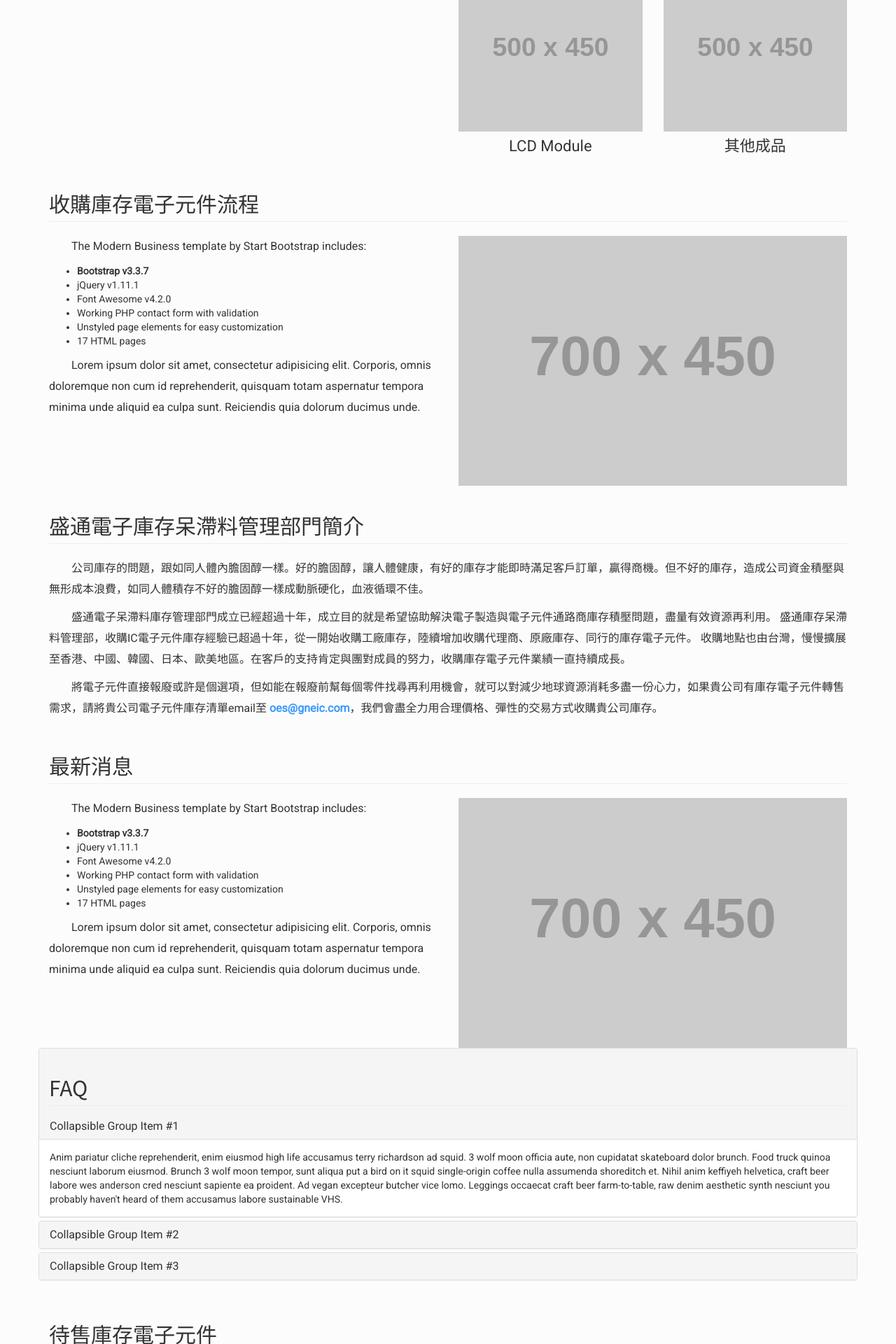
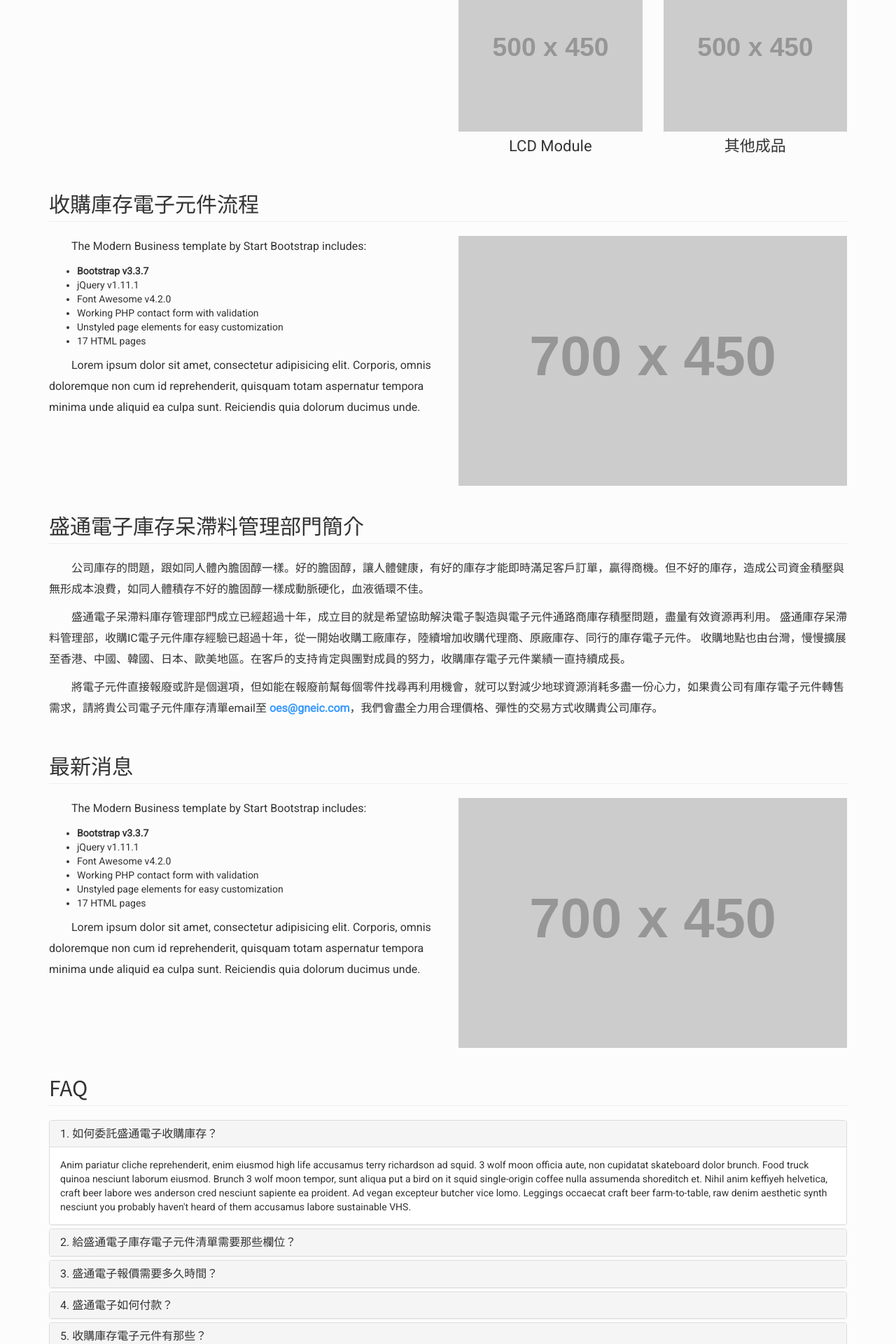
Before and after one commit to johnson0903/GNE-website, a PHP site: page / in a window 1280 px wide. Shown: the part 1760-3680 px from the top of the page at 70% size. Run offline with PHP 8.4, Linux system fonts and the light colour scheme; grey boxes labelled with a size stand in for pictures from a placeholder-image service; some libraries are stand-ins or nearby versions.

Commit message:
FAQ完成 調整navbar順序

```diff
--- a/css/modern-business.css
+++ b/css/modern-business.css
@@ -50,7 +50,7 @@ figcaption {
 }
 
 .contact-nav{
-  background-color: #333333;
+  background-color: #535353;
   height: 30px;
   display: flex;
   align-items: center;
--- a/index.html
+++ b/index.html
@@ -112,24 +112,13 @@
       <div class="collapse navbar-collapse" id="bs-example-navbar-collapse-1">
         <ul class="nav navbar-nav navbar-right">
           <li>
+            <a class="page-scroll" href="#section-procedure">收購庫存電子元件流程</a>
+          </li>
+          <li>
             <a class="page-scroll" href="#section-OEM_about">庫存呆滯料管理部門簡介</a>
           </li>
           <li>
             <a class="page-scroll" href="#section-news">最新消息</a>
-          </li>
-          <li class="dropdown">
-            <a href="#" class="dropdown-toggle" data-toggle="dropdown">服務項目 <b class="caret"></b></a>
-            <ul class="dropdown-menu">
-              <li>
-                <a href="blog-home-1.html">收購庫存電子元件流程</a>
-              </li>
-              <li>
-                <a href="blog-home-2.html">Blog Home 2</a>
-              </li>
-              <li>
-                <a href="blog-post.html">Blog Post</a>
-              </li>
-            </ul>
           </li>
           <li>
             <a class="page-scroll" href="#section-FAQ">FAQ</a>
@@ -321,7 +310,7 @@
     </div>
     <!-- /.row -->
 
-    <div class="row " id="section-process">
+    <div class="row " id="section-procedure">
       <div class="col-lg-12">
         <h2 class="page-header">收購庫存電子元件流程</h2>
       </div>
@@ -350,9 +339,8 @@
       </div>
       <div class="col-md-12">
         <p>公司庫存的問題，跟如同人體內膽固醇一樣。好的膽固醇，讓人體健康，有好的庫存才能即時滿足客戶訂單，贏得商機。但不好的庫存，造成公司資金積壓與無形成本浪費，如同人體積存不好的膽固醇一樣成動脈硬化，血液循環不佳。</p>
-        <p>盛通電子呆滯料庫存管理部門成立已經超過十年，成立目的就是希望協助解決電子製造與電子元件通路商庫存積壓問題，盡量有效資源再利用。
-盛通庫存呆滯料管理部，收購IC電子元件庫存經驗已超過十年，從一開始收購工廠庫存，陸續增加收購代理商、原廠庫存、同行的庫存電子元件。
-收購地點也由台灣，慢慢擴展至香港、中國、韓國、日本、歐美地區。在客戶的支持肯定與團對成員的努力，收購庫存電子元件業績一直持續成長。</p>
+        <p>盛通電子呆滯料庫存管理部門成立已經超過十年，成立目的就是希望協助解決電子製造與電子元件通路商庫存積壓問題，盡量有效資源再利用。 盛通庫存呆滯料管理部，收購IC電子元件庫存經驗已超過十年，從一開始收購工廠庫存，陸續增加收購代理商、原廠庫存、同行的庫存電子元件。 收購地點也由台灣，慢慢擴展至香港、中國、韓國、日本、歐美地區。在客戶的支持肯定與團對成員的努力，收購庫存電子元件業績一直持續成長。
+        </p>
         <p>
           將電子元件直接報廢或許是個選項，但如能在報廢前幫每個零件找尋再利用機會，就可以對減少地球資源消耗多盡一份心力，如果貴公司有庫存電子元件轉售需求，請將貴公司電子元件庫存清單email至 <span id="email">oes@gneic.com</span>，我們會盡全力用合理價格、彈性的交易方式收購貴公司庫存。
         </p>
@@ -388,46 +376,116 @@
       <div class="col-lg-12">
         <h2 class="page-header">FAQ</h2>
       </div>
-      <div class="panel-group" id="accordion" role="tablist" aria-multiselectable="true">
+      <div class="col-lg-12 panel-group" id="accordion" role="tablist" aria-multiselectable="true">
         <div class="panel panel-default">
-    <div class="panel-heading" role="tab" id="headingOne">
+          <div class="panel-heading" role="tab" id="heading1">
             <h4 class="panel-title">
-        <a role="button" data-toggle="collapse" data-parent="#accordion" href="#collapseOne" aria-expanded="true" aria-controls="collapseOne">
-          Collapsible Group Item #1
+              <a role="button" data-toggle="collapse" data-parent="#accordion" href="#collapse1" aria-expanded="true" aria-controls="collapse1">
+                1.  如何委託盛通電子收購庫存？
               </a>
             </h4>
           </div>
-    <div id="collapseOne" class="panel-collapse collapse in" role="tabpanel" aria-labelledby="headingOne">
+          <div id="collapse1" class="panel-collapse collapse in" role="tabpanel" aria-labelledby="heading1">
             <div class="panel-body">
-        Anim pariatur cliche reprehenderit, enim eiusmod high life accusamus terry richardson ad squid. 3 wolf moon officia aute, non cupidatat skateboard dolor brunch. Food truck quinoa nesciunt laborum eiusmod. Brunch 3 wolf moon tempor, sunt aliqua put a bird on it squid single-origin coffee nulla assumenda shoreditch et. Nihil anim keffiyeh helvetica, craft beer labore wes anderson cred nesciunt sapiente ea proident. Ad vegan excepteur butcher vice lomo. Leggings occaecat craft beer farm-to-table, raw denim aesthetic synth nesciunt you probably haven't heard of them accusamus labore sustainable VHS.
+              Anim pariatur cliche reprehenderit, enim eiusmod high life accusamus terry richardson ad squid. 3 wolf moon officia aute, non cupidatat skateboard dolor brunch. Food truck quinoa nesciunt laborum eiusmod. Brunch 3 wolf moon tempor, sunt aliqua put a bird
+              on it squid single-origin coffee nulla assumenda shoreditch et. Nihil anim keffiyeh helvetica, craft beer labore wes anderson cred nesciunt sapiente ea proident. Ad vegan excepteur butcher vice lomo. Leggings occaecat craft beer farm-to-table,
+              raw denim aesthetic synth nesciunt you probably haven't heard of them accusamus labore sustainable VHS.
             </div>
           </div>
         </div>
         <div class="panel panel-default">
-    <div class="panel-heading" role="tab" id="headingTwo">
+          <div class="panel-heading" role="tab" id="heading2">
             <h4 class="panel-title">
-        <a class="collapsed" role="button" data-toggle="collapse" data-parent="#accordion" href="#collapseTwo" aria-expanded="false" aria-controls="collapseTwo">
-          Collapsible Group Item #2
+              <a class="collapsed" role="button" data-toggle="collapse" data-parent="#accordion" href="#collapse2" aria-expanded="false" aria-controls="collapse2">
+                2.  給盛通電子庫存電子元件清單需要那些欄位？
               </a>
             </h4>
           </div>
-    <div id="collapseTwo" class="panel-collapse collapse" role="tabpanel" aria-labelledby="headingTwo">
+          <div id="collapse2" class="panel-collapse collapse" role="tabpanel" aria-labelledby="heading2">
             <div class="panel-body">
-        Anim pariatur cliche reprehenderit, enim eiusmod high life accusamus terry richardson ad squid. 3 wolf moon officia aute, non cupidatat skateboard dolor brunch. Food truck quinoa nesciunt laborum eiusmod. Brunch 3 wolf moon tempor, sunt aliqua put a bird on it squid single-origin coffee nulla assumenda shoreditch et. Nihil anim keffiyeh helvetica, craft beer labore wes anderson cred nesciunt sapiente ea proident. Ad vegan excepteur butcher vice lomo. Leggings occaecat craft beer farm-to-table, raw denim aesthetic synth nesciunt you probably haven't heard of them accusamus labore sustainable VHS.
+              Anim pariatur cliche reprehenderit, enim eiusmod high life accusamus terry richardson ad squid. 3 wolf moon officia aute, non cupidatat skateboard dolor brunch. Food truck quinoa nesciunt laborum eiusmod. Brunch 3 wolf moon tempor, sunt aliqua put a bird
+              on it squid single-origin coffee nulla assumenda shoreditch et. Nihil anim keffiyeh helvetica, craft beer labore wes anderson cred nesciunt sapiente ea proident. Ad vegan excepteur butcher vice lomo. Leggings occaecat craft beer farm-to-table,
+              raw denim aesthetic synth nesciunt you probably haven't heard of them accusamus labore sustainable VHS.
             </div>
           </div>
         </div>
         <div class="panel panel-default">
-    <div class="panel-heading" role="tab" id="headingThree">
+          <div class="panel-heading" role="tab" id="heading3">
             <h4 class="panel-title">
-        <a class="collapsed" role="button" data-toggle="collapse" data-parent="#accordion" href="#collapseThree" aria-expanded="false" aria-controls="collapseThree">
-          Collapsible Group Item #3
+              <a class="collapsed" role="button" data-toggle="collapse" data-parent="#accordion" href="#collapse3" aria-expanded="false" aria-controls="collapse3">
+                3.  盛通電子報價需要多久時間？
               </a>
             </h4>
           </div>
-    <div id="collapseThree" class="panel-collapse collapse" role="tabpanel" aria-labelledby="headingThree">
+          <div id="collapse3" class="panel-collapse collapse" role="tabpanel" aria-labelledby="heading3">
             <div class="panel-body">
-        Anim pariatur cliche reprehenderit, enim eiusmod high life accusamus terry richardson ad squid. 3 wolf moon officia aute, non cupidatat skateboard dolor brunch. Food truck quinoa nesciunt laborum eiusmod. Brunch 3 wolf moon tempor, sunt aliqua put a bird on it squid single-origin coffee nulla assumenda shoreditch et. Nihil anim keffiyeh helvetica, craft beer labore wes anderson cred nesciunt sapiente ea proident. Ad vegan excepteur butcher vice lomo. Leggings occaecat craft beer farm-to-table, raw denim aesthetic synth nesciunt you probably haven't heard of them accusamus labore sustainable VHS.
+              Anim pariatur cliche reprehenderit, enim eiusmod high life accusamus terry richardson ad squid. 3 wolf moon officia aute, non cupidatat skateboard dolor brunch. Food truck quinoa nesciunt laborum eiusmod. Brunch 3 wolf moon tempor, sunt aliqua put a bird
+              on it squid single-origin coffee nulla assumenda shoreditch et. Nihil anim keffiyeh helvetica, craft beer labore wes anderson cred nesciunt sapiente ea proident. Ad vegan excepteur butcher vice lomo. Leggings occaecat craft beer farm-to-table,
+              raw denim aesthetic synth nesciunt you probably haven't heard of them accusamus labore sustainable VHS.
+            </div>
+          </div>
+        </div>
+        <div class="panel panel-default">
+          <div class="panel-heading" role="tab" id="heading4">
+            <h4 class="panel-title">
+              <a class="collapsed" role="button" data-toggle="collapse" data-parent="#accordion" href="#collapse4" aria-expanded="false" aria-controls="collapse4">
+                4.  盛通電子如何付款？
+              </a>
+            </h4>
+          </div>
+          <div id="collapse4" class="panel-collapse collapse" role="tabpanel" aria-labelledby="heading4">
+            <div class="panel-body">
+              Anim pariatur cliche reprehenderit, enim eiusmod high life accusamus terry richardson ad squid. 3 wolf moon officia aute, non cupidatat skateboard dolor brunch. Food truck quinoa nesciunt laborum eiusmod. Brunch 3 wolf moon tempor, sunt aliqua put a bird
+              on it squid single-origin coffee nulla assumenda shoreditch et. Nihil anim keffiyeh helvetica, craft beer labore wes anderson cred nesciunt sapiente ea proident. Ad vegan excepteur butcher vice lomo. Leggings occaecat craft beer farm-to-table,
+              raw denim aesthetic synth nesciunt you probably haven't heard of them accusamus labore sustainable VHS.
+            </div>
+          </div>
+        </div>
+        <div class="panel panel-default">
+          <div class="panel-heading" role="tab" id="heading5">
+            <h4 class="panel-title">
+              <a class="collapsed" role="button" data-toggle="collapse" data-parent="#accordion" href="#collapse5" aria-expanded="false" aria-controls="collapse5">
+                5.  收購庫存電子元件有那些？
+              </a>
+            </h4>
+          </div>
+          <div id="collapse5" class="panel-collapse collapse" role="tabpanel" aria-labelledby="heading5">
+            <div class="panel-body">
+              Anim pariatur cliche reprehenderit, enim eiusmod high life accusamus terry richardson ad squid. 3 wolf moon officia aute, non cupidatat skateboard dolor brunch. Food truck quinoa nesciunt laborum eiusmod. Brunch 3 wolf moon tempor, sunt aliqua put a bird
+              on it squid single-origin coffee nulla assumenda shoreditch et. Nihil anim keffiyeh helvetica, craft beer labore wes anderson cred nesciunt sapiente ea proident. Ad vegan excepteur butcher vice lomo. Leggings occaecat craft beer farm-to-table,
+              raw denim aesthetic synth nesciunt you probably haven't heard of them accusamus labore sustainable VHS.
+            </div>
+          </div>
+        </div>
+        <div class="panel panel-default">
+          <div class="panel-heading" role="tab" id="heading6">
+            <h4 class="panel-title">
+              <a class="collapsed" role="button" data-toggle="collapse" data-parent="#accordion" href="#collapse6" aria-expanded="false" aria-controls="collapse6">
+                6.  確認交易後，如何將庫存電子元件交給盛通？
+              </a>
+            </h4>
+          </div>
+          <div id="collapse6" class="panel-collapse collapse" role="tabpanel" aria-labelledby="heading6">
+            <div class="panel-body">
+              Anim pariatur cliche reprehenderit, enim eiusmod high life accusamus terry richardson ad squid. 3 wolf moon officia aute, non cupidatat skateboard dolor brunch. Food truck quinoa nesciunt laborum eiusmod. Brunch 3 wolf moon tempor, sunt aliqua put a bird
+              on it squid single-origin coffee nulla assumenda shoreditch et. Nihil anim keffiyeh helvetica, craft beer labore wes anderson cred nesciunt sapiente ea proident. Ad vegan excepteur butcher vice lomo. Leggings occaecat craft beer farm-to-table,
+              raw denim aesthetic synth nesciunt you probably haven't heard of them accusamus labore sustainable VHS.
+            </div>
+          </div>
+        </div>
+        <div class="panel panel-default">
+          <div class="panel-heading" role="tab" id="heading7">
+            <h4 class="panel-title">
+              <a class="collapsed" role="button" data-toggle="collapse" data-parent="#accordion" href="#collapse7" aria-expanded="false" aria-controls="collapse7">
+                7.  報廢庫存比轉售庫存好？
+              </a>
+            </h4>
+          </div>
+          <div id="collapse7" class="panel-collapse collapse" role="tabpanel" aria-labelledby="heading7">
+            <div class="panel-body">
+              Anim pariatur cliche reprehenderit, enim eiusmod high life accusamus terry richardson ad squid. 3 wolf moon officia aute, non cupidatat skateboard dolor brunch. Food truck quinoa nesciunt laborum eiusmod. Brunch 3 wolf moon tempor, sunt aliqua put a bird
+              on it squid single-origin coffee nulla assumenda shoreditch et. Nihil anim keffiyeh helvetica, craft beer labore wes anderson cred nesciunt sapiente ea proident. Ad vegan excepteur butcher vice lomo. Leggings occaecat craft beer farm-to-table,
+              raw denim aesthetic synth nesciunt you probably haven't heard of them accusamus labore sustainable VHS.
             </div>
           </div>
         </div>
```
Lines whose indentation alone changed are shown as unchanged.
